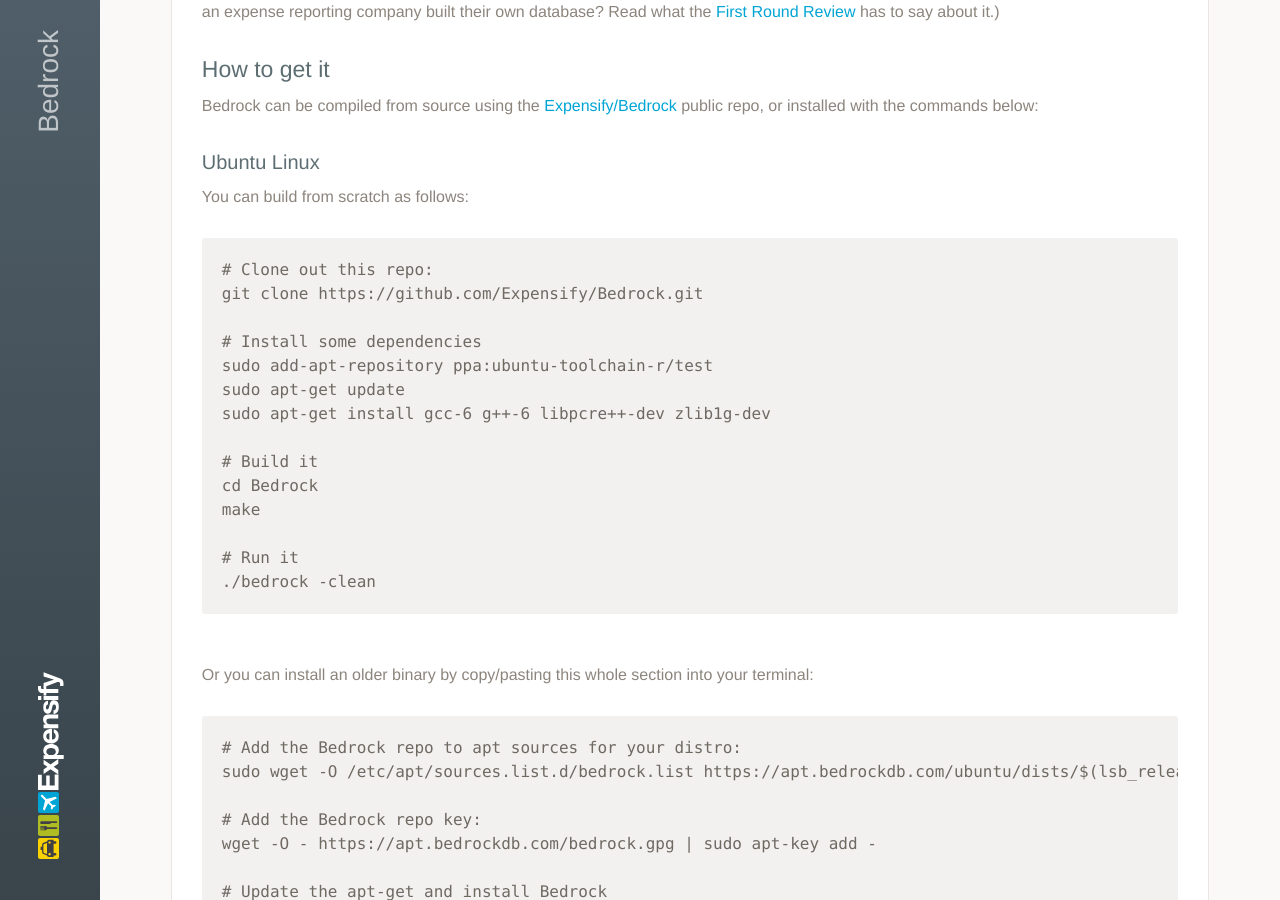
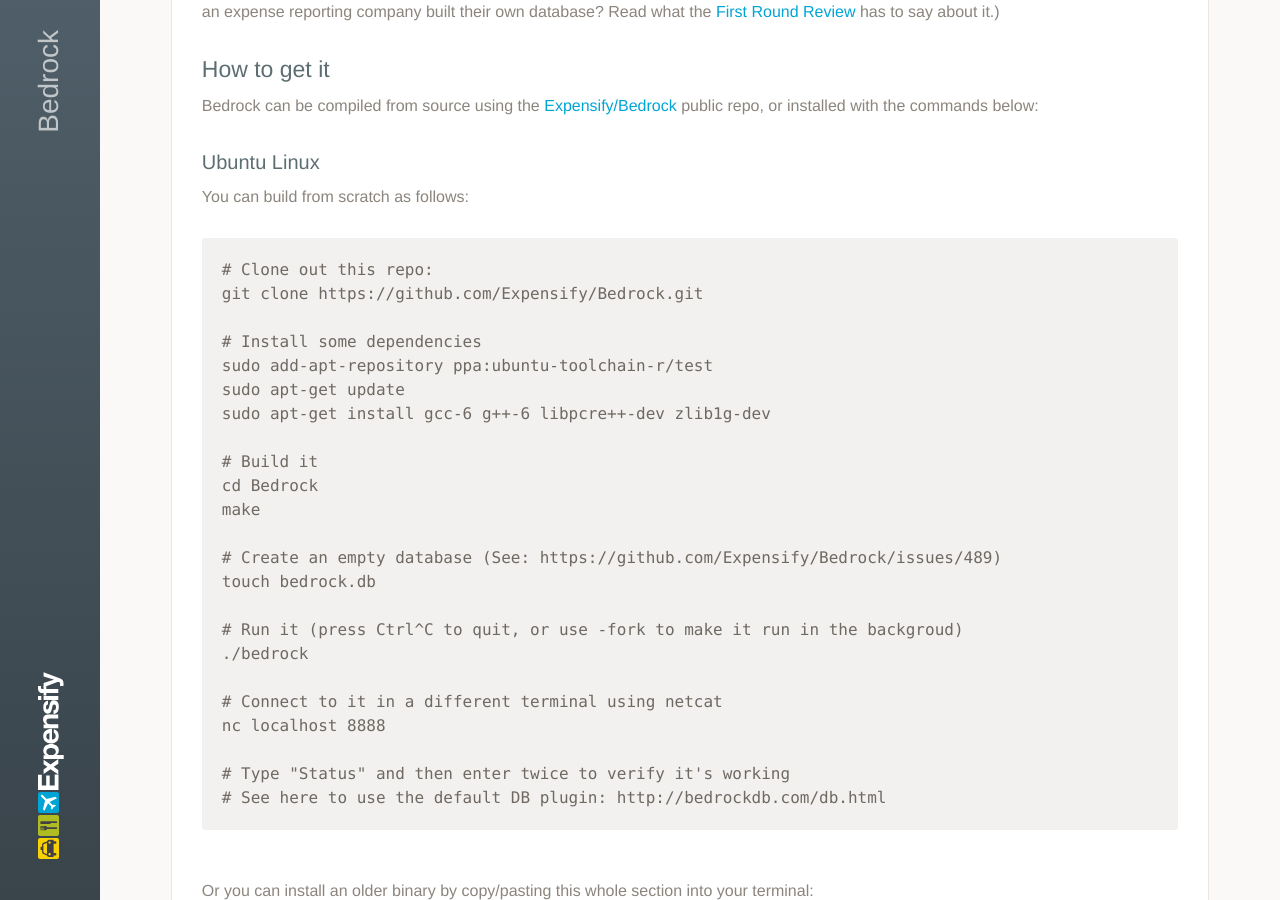
Before and after one commit to Expensify/Bedrock, a Jekyll site: the page built from docs/index.md, in a window 1280 px wide and 900 px high, scrolled down 1179 px. Built offline with Jekyll 4.4.1, drawn with Linux system fonts in a browser that asks for light colours; our own code applies the rules of GitHub Pages for plain Markdown files.

Commit message:
Update index.md

```diff
--- a/docs/index.md
+++ b/docs/index.md
@@ -44,8 +44,17 @@
     cd Bedrock
     make
 
-    # Run it
-    ./bedrock -clean
+    # Create an empty database (See: https://github.com/Expensify/Bedrock/issues/489)
+    touch bedrock.db
+
+    # Run it (press Ctrl^C to quit, or use -fork to make it run in the backgroud)
+    ./bedrock
+
+    # Connect to it in a different terminal using netcat
+    nc localhost 8888
+
+    # Type "Status" and then enter twice to verify it's working
+    # See here to use the default DB plugin: http://bedrockdb.com/db.html
 
 Or you can install an older binary by copy/pasting this whole section into your terminal:
 
```
